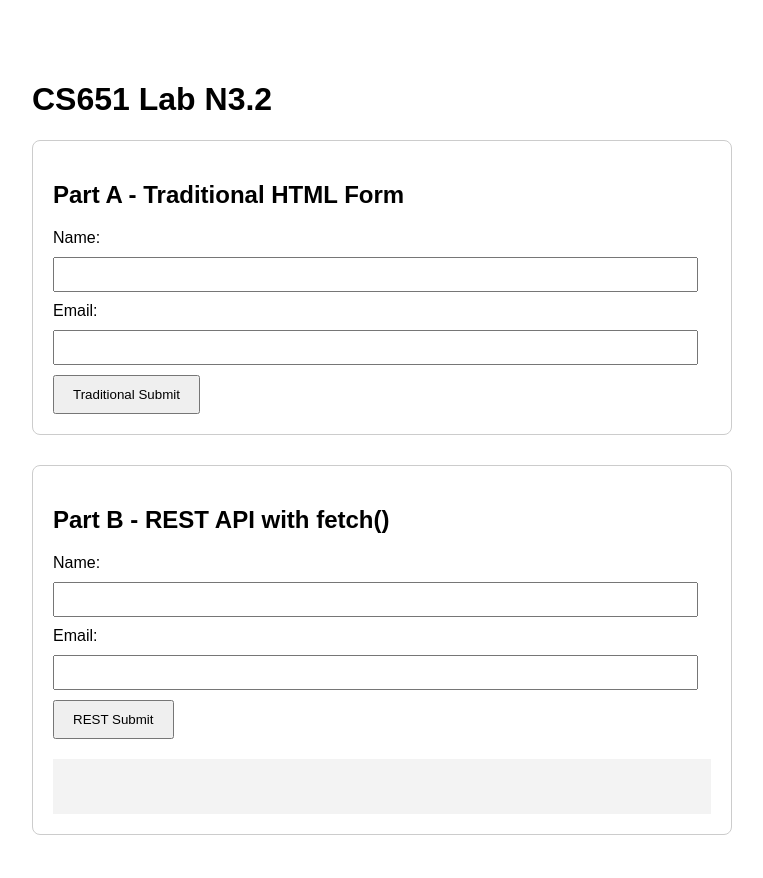
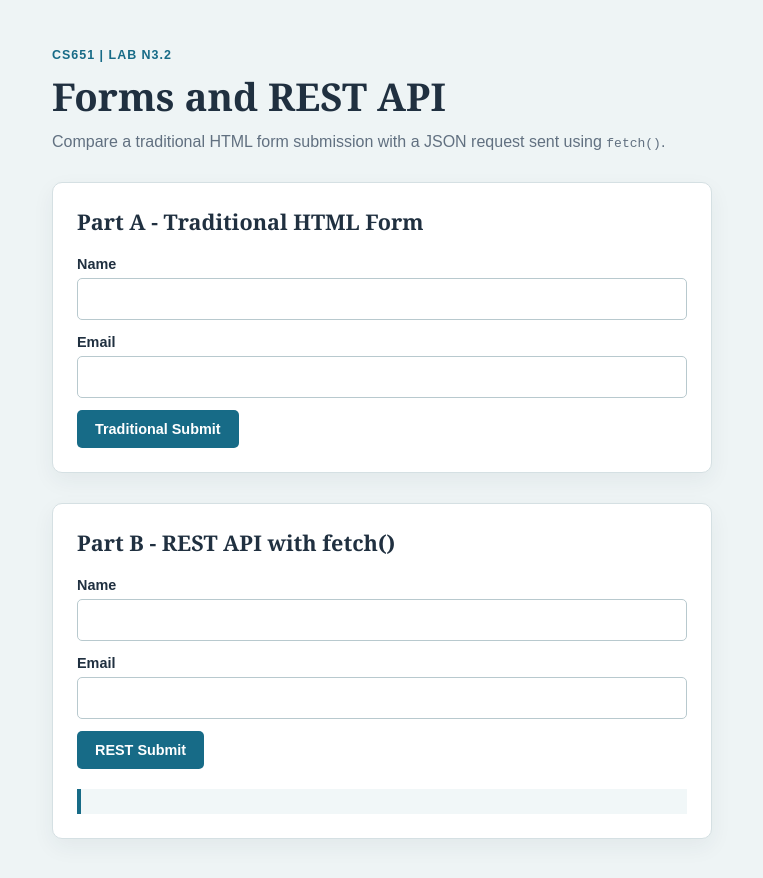
Before and after one commit to VenkateshKatta1/N3.2-Forms-REST-API, a website: page public/index.html in a window 1280 px wide. Shown: the whole page, without its empty margins (258-1021 px from the left). Drawn offline with Linux system fonts and the light colour scheme.

Commit message:
feat: refresh webpage design and add README documentation
- Improve the webpage styling and layout
- Add local server setup instructions
- Include screenshots in the README

```diff
--- a/public/index.html
+++ b/public/index.html
@@ -7,54 +7,156 @@
     <title>CS651 Lab N3.2</title>
 
     <style>
+        :root {
+            color-scheme: light;
+            --ink: #203040;
+            --muted: #617080;
+            --accent: #176b87;
+            --accent-dark: #10546b;
+            --surface: #ffffff;
+            --background: #eef4f5;
+            --border: #d5e0e3;
+        }
+
+        * {
+            box-sizing: border-box;
+        }
+
         body {
+            font-family: Georgia, "Times New Roman", serif;
+            color: var(--ink);
+            background: var(--background);
+            max-width: 700px;
+            margin: 0 auto;
+            padding: 48px 20px;
+        }
+
+        header {
+            margin-bottom: 28px;
+        }
+
+        .eyebrow {
+            color: var(--accent);
             font-family: Arial, sans-serif;
-            max-width: 700px;
-            margin: 40px auto;
-            padding: 20px;
+            font-size: 0.78rem;
+            font-weight: bold;
+            letter-spacing: 0.08em;
+            margin: 0 0 8px;
+            text-transform: uppercase;
+        }
+
+        h1,
+        h2 {
+            margin-top: 0;
+        }
+
+        h1 {
+            font-size: 2.4rem;
+            margin-bottom: 8px;
+        }
+
+        .intro {
+            color: var(--muted);
+            font-family: Arial, sans-serif;
+            line-height: 1.5;
+            margin: 0;
         }
 
         section {
-            border: 1px solid #ccc;
-            padding: 20px;
+            background: var(--surface);
+            border: 1px solid var(--border);
+            border-radius: 10px;
+            box-shadow: 0 8px 22px rgba(32, 48, 64, 0.06);
+            padding: 24px;
             margin-bottom: 30px;
-            border-radius: 8px;
+        }
+
+        h2 {
+            font-size: 1.35rem;
+            margin-bottom: 20px;
+        }
+
+        label {
+            display: block;
+            font-family: Arial, sans-serif;
+            font-size: 0.9rem;
+            font-weight: bold;
+            margin: 14px 0 6px;
         }
 
         input {
             display: block;
-            width: 95%;
-            padding: 8px;
-            margin: 10px 0;
+            border: 1px solid #b8c9ce;
+            border-radius: 5px;
+            font: 1rem Arial, sans-serif;
+            padding: 11px 12px;
+            width: 100%;
+        }
+
+        input:focus {
+            border-color: var(--accent);
+            outline: 2px solid rgba(23, 107, 135, 0.18);
         }
 
         button {
-            padding: 10px 18px;
+            background: var(--accent);
+            border: 0;
+            border-radius: 5px;
+            color: white;
             cursor: pointer;
+            font: bold 0.9rem Arial, sans-serif;
+            margin-top: 12px;
+            padding: 11px 18px;
+        }
+
+        button:hover {
+            background: var(--accent-dark);
         }
 
         #result {
+            background: #f1f7f8;
+            border-left: 4px solid var(--accent);
+            color: var(--ink);
+            font-family: Arial, sans-serif;
+            line-height: 1.5;
             margin-top: 20px;
-            padding: 15px;
-            background: #f3f3f3;
+            padding: 12px 15px;
             min-height: 25px;
+        }
+
+        @media (max-width: 520px) {
+            body {
+                padding: 32px 14px;
+            }
+
+            h1 {
+                font-size: 2rem;
+            }
+
+            section {
+                padding: 20px;
+            }
         }
     </style>
 </head>
 
 <body>
 
-    <h1>CS651 Lab N3.2</h1>
+    <header>
+        <p class="eyebrow">CS651 | Lab N3.2</p>
+        <h1>Forms and REST API</h1>
+        <p class="intro">Compare a traditional HTML form submission with a JSON request sent using <code>fetch()</code>.</p>
+    </header>
 
     <section>
         <h2>Part A - Traditional HTML Form</h2>
 
         <form action="/readCustomerInfoAndRespond" method="POST">
-            <label>Name:</label>
-            <input type="text" name="name" required>
+            <label for="traditional-name">Name</label>
+            <input type="text" id="traditional-name" name="name" required>
 
-            <label>Email:</label>
-            <input type="email" name="email" required>
+            <label for="traditional-email">Email</label>
+            <input type="email" id="traditional-email" name="email" required>
 
             <button type="submit">Traditional Submit</button>
         </form>
@@ -63,19 +165,23 @@
     <section>
         <h2>Part B - REST API with fetch()</h2>
 
-        <label>Name:</label>
-        <input type="text" id="name">
+        <form id="restForm">
+            <label for="name">Name</label>
+            <input type="text" id="name" required>
 
-        <label>Email:</label>
-        <input type="email" id="email">
+            <label for="email">Email</label>
+            <input type="email" id="email" required>
 
-        <button id="submitBtn">REST Submit</button>
+            <button id="submitBtn" type="submit">REST Submit</button>
+        </form>
 
         <div id="result"></div>
     </section>
 
     <script>
-        document.getElementById("submitBtn").addEventListener("click", async () => {
+        document.getElementById("restForm").addEventListener("submit", async (event) => {
+            event.preventDefault();
+
             const response = await fetch("/api/customer", {
                 method: "POST",
 
```
Also changed, not shown: README.md (added), images/N3.2_web_REST-API-fatch().png (added), images/N3.2_web_traditinal_HTML-Form-output.png (added), images/N3.2_web_traditinal_HTML-Form.png (added).
